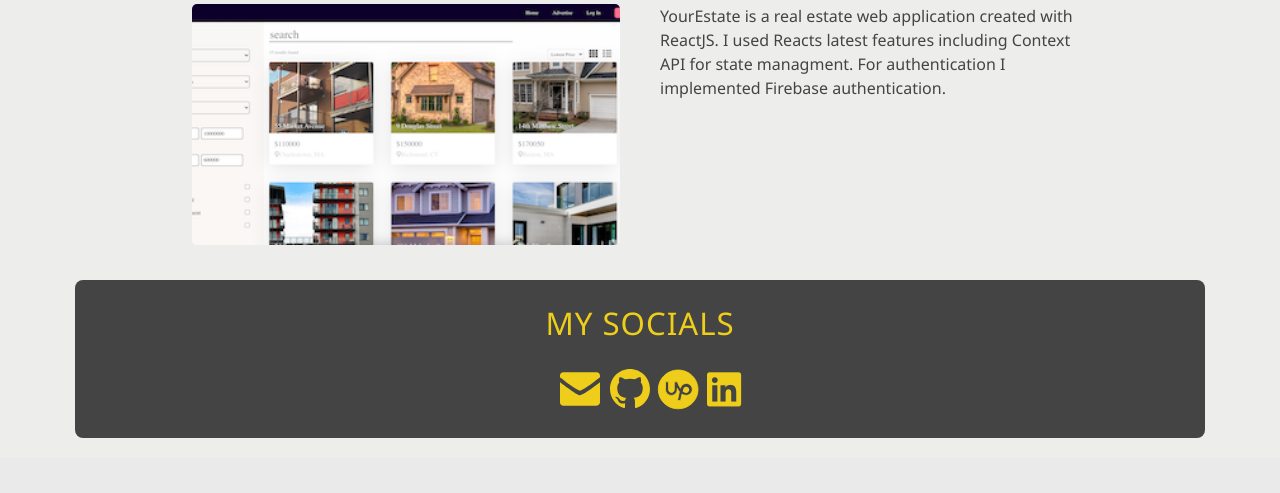
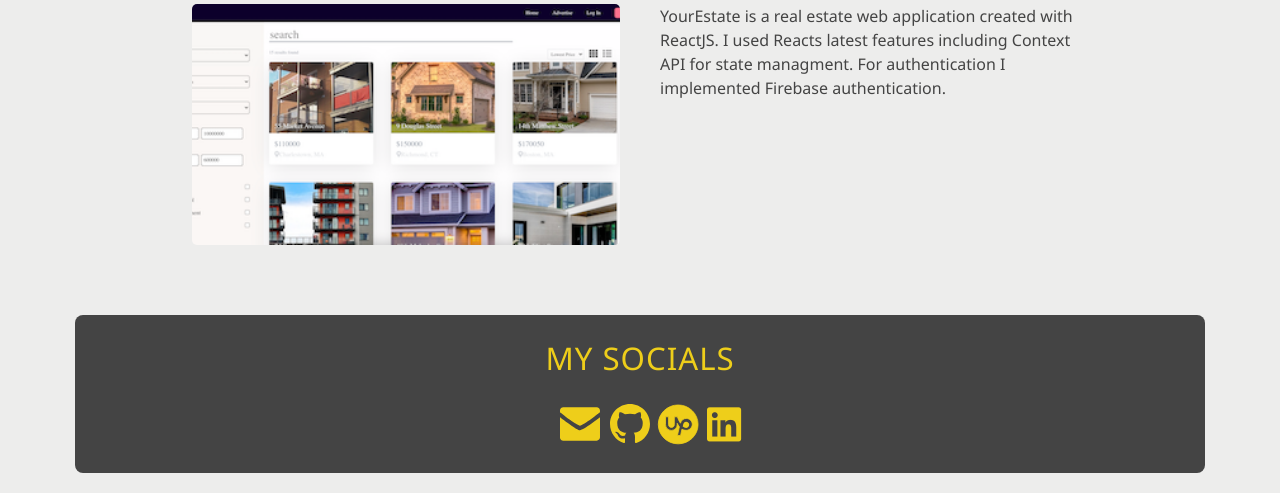
Before and after one commit to gionik97/giorginikolozisvili, a PHP site: page /index.html in a window 1280 px wide. Shown: the part 1495-1988 px from the top of the page. Before the commit the page ends 1933 px from the top, so only its background shows below. Run offline with PHP 8.4, Linux system fonts and the light colour scheme; some libraries are stand-ins or nearby versions.

Commit message:
footer section style fix

```diff
--- a/index.html
+++ b/index.html
@@ -134,7 +134,7 @@
       <!-- </div> -->
 
       <!-- Contact -->
-      <section id="contact" class="s-container">
+      <section id="contact" class="block s-container">
         <div class="content-wrapper">
           <div class="section-header contact-header">
             <h2>My Socials</h2>
--- a/style.css
+++ b/style.css
@@ -420,6 +420,7 @@ ul {
   color: var(--secondery-color);
   text-align: center;
   margin-bottom: 20px;
+  padding-bottom: 0;
 }
 
 .content-wrapper {
```
